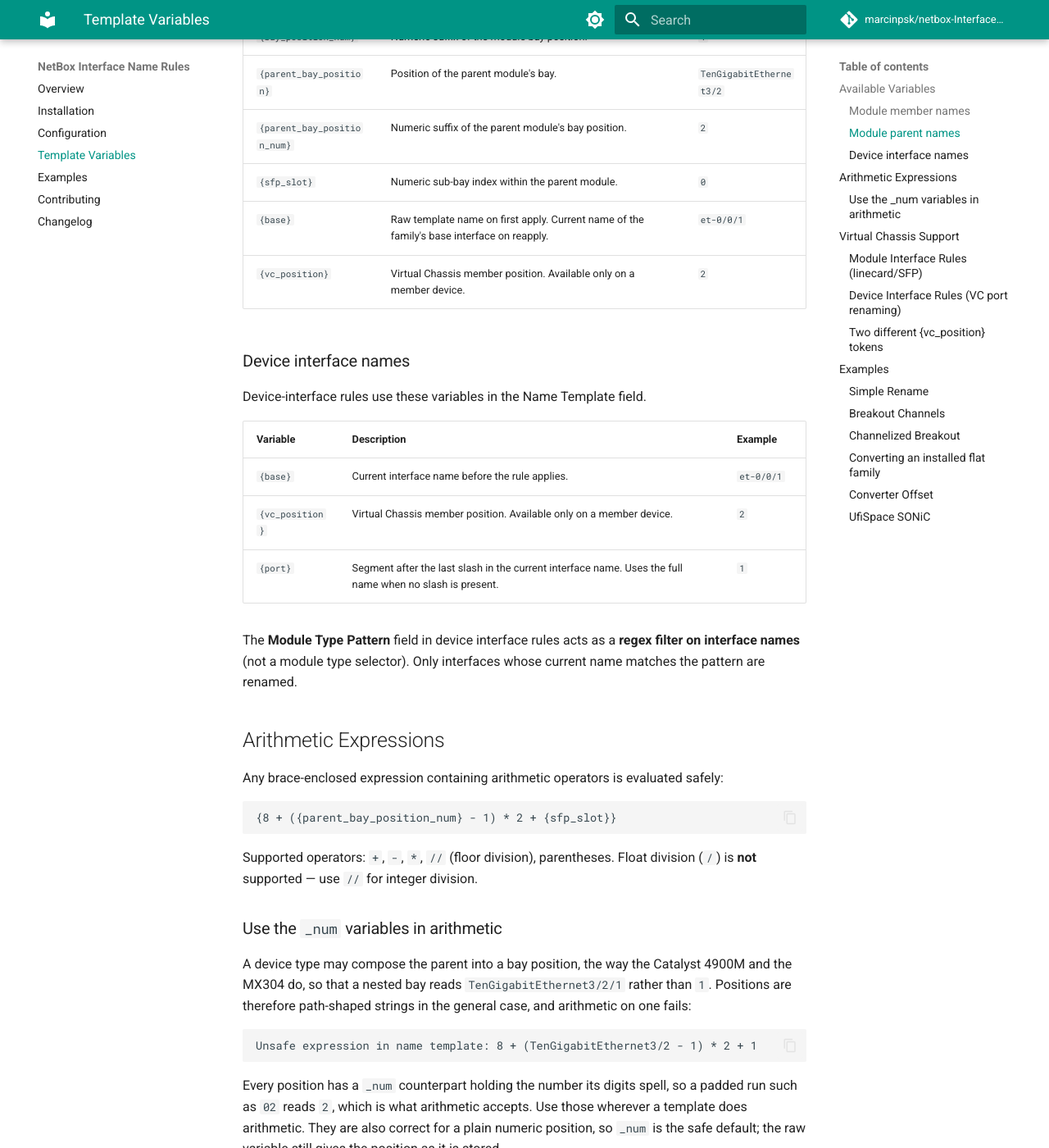
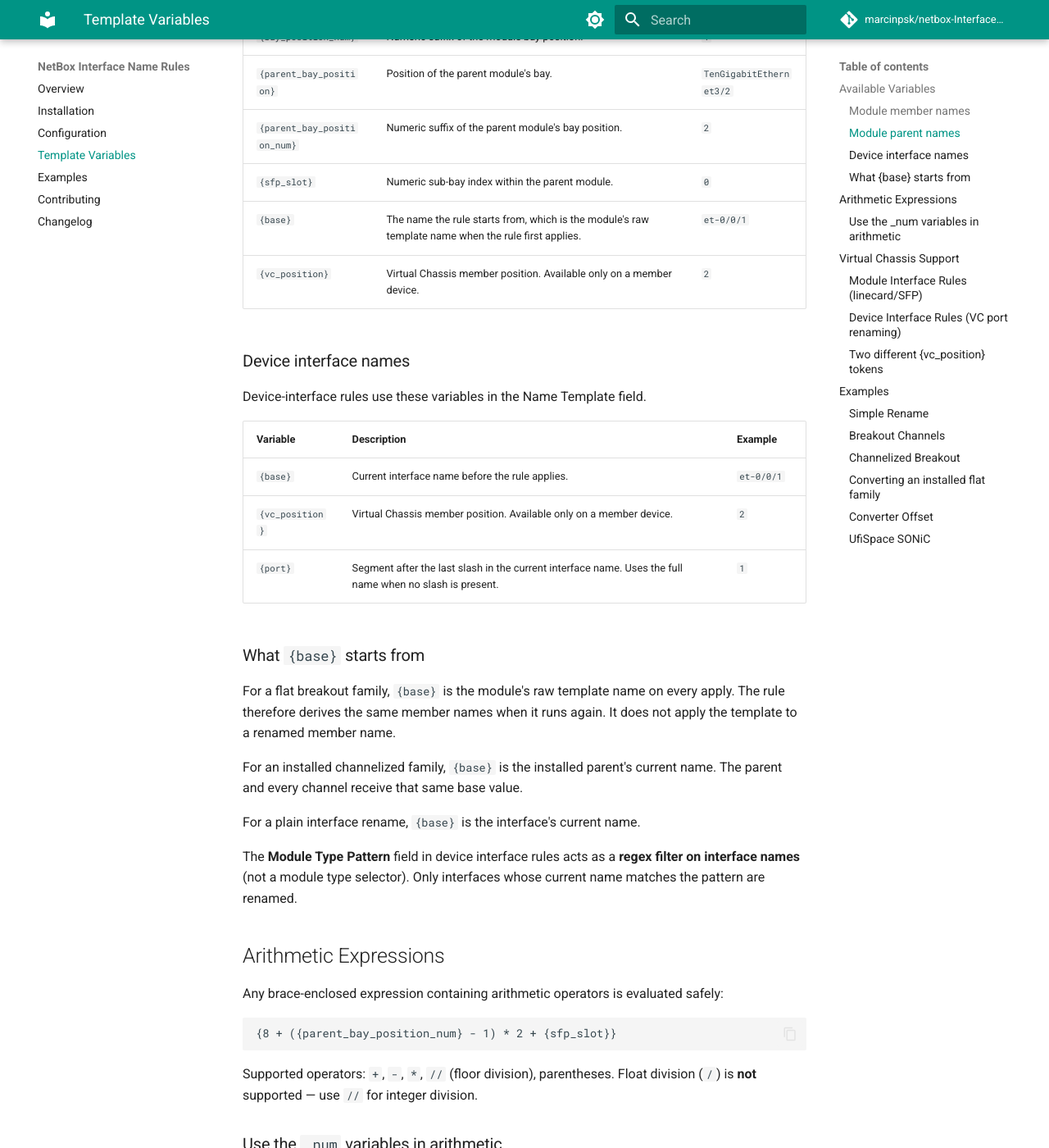
Before and after one commit to marcinpsk/netbox-InterfaceNameRules-plugin, an MkDocs documentation site: the page built from docs/template-variables.md, in a window 1280 px wide and 1400 px high, scrolled down 1217 px. Shown: the whole window at 82% size. Built offline with MkDocs 1.6.1 and Material for MkDocs 9.7.7, drawn with Linux system fonts in a browser that asks for light colours; comment, search, counter and statistics services are not loaded; some of the changed text lies outside the part shown.

Commit message:
fix: describe the base variable without claiming one family path
The base variable is not one thing in the module contexts. A flat breakout
family takes it from the module's resolved interface template on every apply, so
a reapply derives the same member names. An installed channelized family takes
it from the parent's current name. A plain interface rename takes it from the
interface's current name.

Two earlier descriptions each named one of those paths and were wrong about the
others. The catalogue now states the role the value plays, and the three paths
are described in the guide where there is room for them.

A flat-family test reapplies a rule whose template reads the base variable and
asserts the second apply renames nothing, which is only true while the base is
the template name. The channelized test already covers the other direction.

The help panel example reader looked at code elements alone, so a marked example
on any other element was neither read nor refused. It reads the marker on any
element inside the examples list now, and refuses a brace anywhere in that list
that carries no naming context.

Refs #98.

```diff
--- a/docs/template-variables.md
+++ b/docs/template-variables.md
@@ -16,7 +16,7 @@ Module rules use these variables in the Name Template field.
 | `{parent_bay_position}` | Position of the parent module's bay. | `TenGigabitEthernet3/2` |
 | `{parent_bay_position_num}` | Numeric suffix of the parent module's bay position. | `2` |
 | `{sfp_slot}` | Numeric sub-bay index within the parent module. | `0` |
-| `{base}` | Raw template name on first apply. Current name of the family's base interface on reapply. | `et-0/0/1` |
+| `{base}` | The name the rule starts from, which is the module's raw template name when the rule first applies. | `et-0/0/1` |
 | `{vc_position}` | Virtual Chassis member position. Available only on a member device. | `2` |
 | `{channel}` | Breakout channel number. Available when the rule declares channels. | `0` |
 
@@ -33,7 +33,7 @@ Module rules use these variables in the Parent Name Template field.
 | `{parent_bay_position}` | Position of the parent module's bay. | `TenGigabitEthernet3/2` |
 | `{parent_bay_position_num}` | Numeric suffix of the parent module's bay position. | `2` |
 | `{sfp_slot}` | Numeric sub-bay index within the parent module. | `0` |
-| `{base}` | Raw template name on first apply. Current name of the family's base interface on reapply. | `et-0/0/1` |
+| `{base}` | The name the rule starts from, which is the module's raw template name when the rule first applies. | `et-0/0/1` |
 | `{vc_position}` | Virtual Chassis member position. Available only on a member device. | `2` |
 
 ### Device interface names
@@ -46,6 +46,17 @@ Device-interface rules use these variables in the Name Template field.
 | `{vc_position}` | Virtual Chassis member position. Available only on a member device. | `2` |
 | `{port}` | Segment after the last slash in the current interface name. Uses the full name when no slash is present. | `1` |
 <!-- END GENERATED TEMPLATE VARIABLE REFERENCE -->
+
+### What `{base}` starts from
+
+For a flat breakout family, `{base}` is the module's raw template name on every apply. The rule
+therefore derives the same member names when it runs again. It does not apply the template to a
+renamed member name.
+
+For an installed channelized family, `{base}` is the installed parent's current name. The parent
+and every channel receive that same base value.
+
+For a plain interface rename, `{base}` is the interface's current name.
 
 The **Module Type Pattern** field in device interface rules acts as a **regex filter on interface names** (not a module type selector). Only interfaces whose current name matches the pattern are renamed.
 
```
Also changed, not shown: other parts of docs/template-variables.md (+1 -2 lines), contrib/README.md (+2 -2 lines), .github/copilot-instructions.md, 3 other files.
